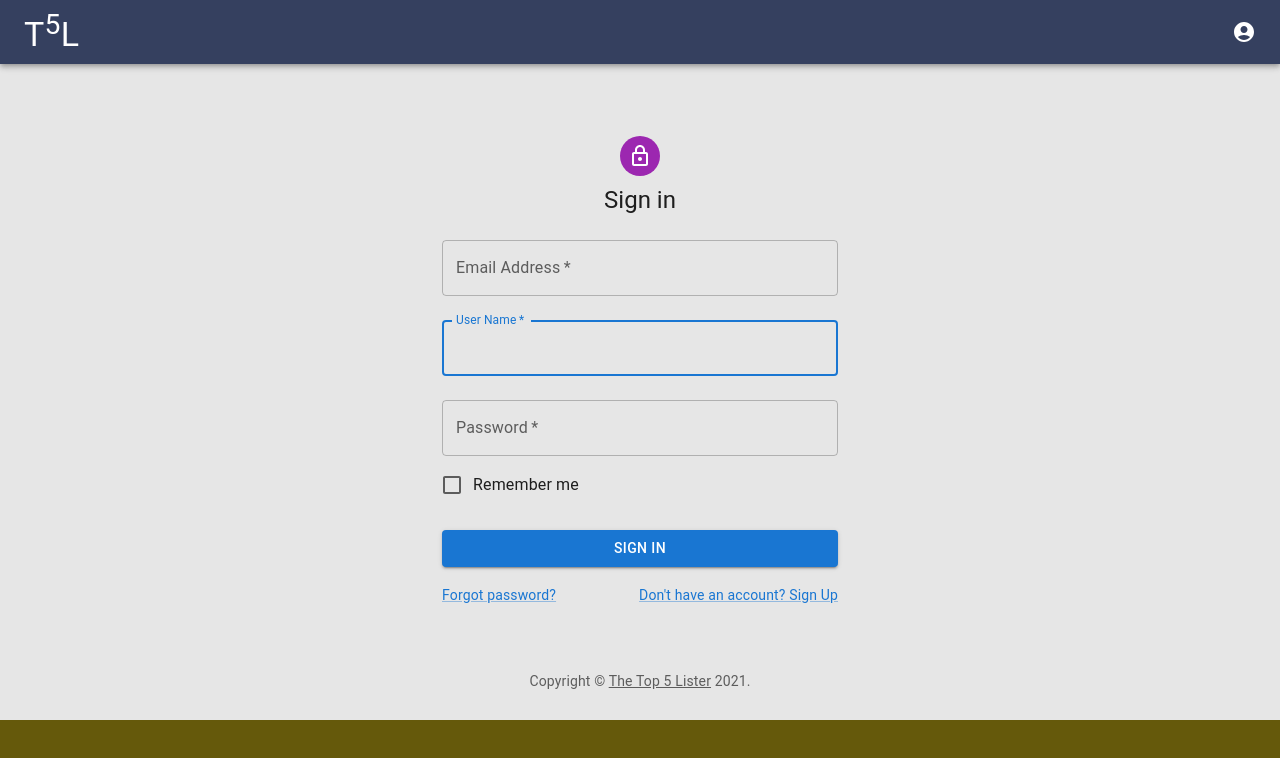
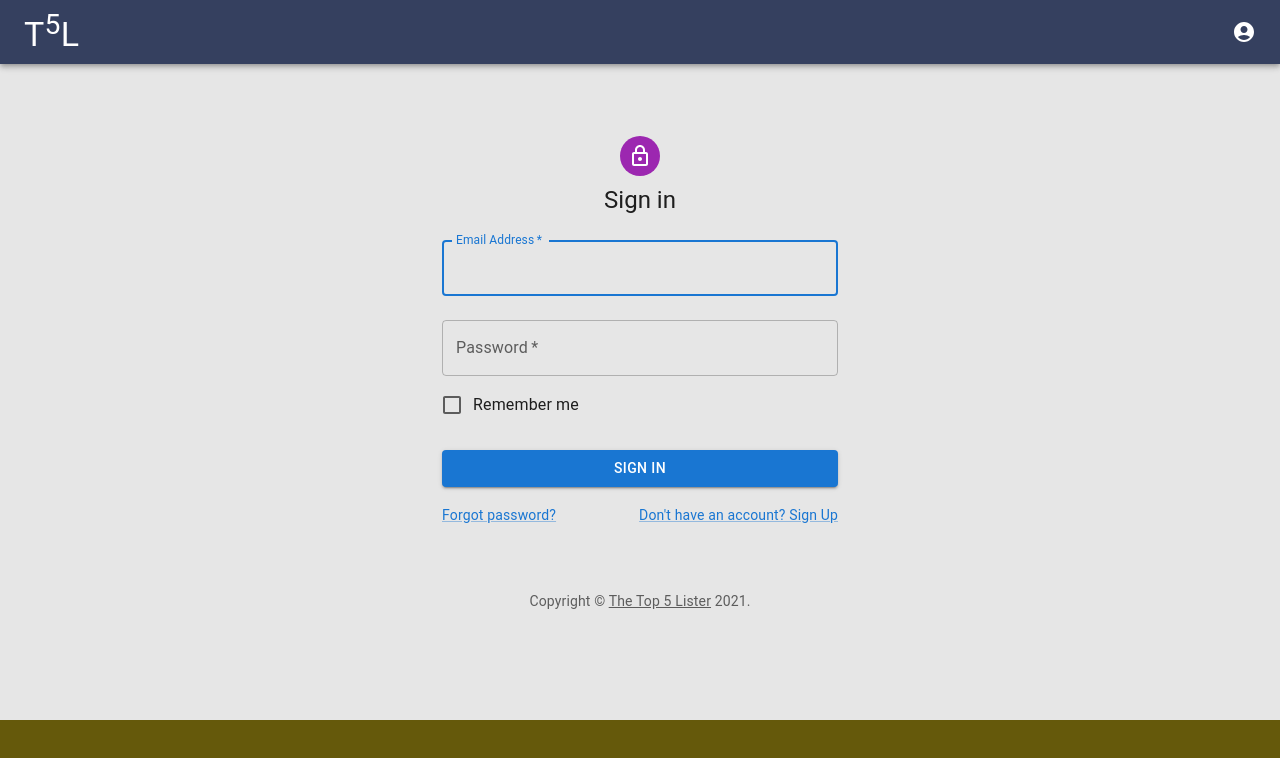
Before and after one commit to shaque00/Top-5-Lister-CSE-316, a React (Create React App) app in the folder client/: page /login in a window 1280 px wide. Shown: the top 758 px of the page. Built offline with nearby package versions, Linux system fonts and the light colour scheme; no server answers.

Commit message:
updated user loginn

```diff
--- a/client/src/components/LoginScreen.js
+++ b/client/src/components/LoginScreen.js
@@ -32,8 +32,7 @@ export default function LoginScreen() {
 
     auth.loginUser({
         email: formData.get('email'),
-        password: formData.get('password'),
-        userName: formData.get('userName')
+        password: formData.get('password')
     }, store);
   };
 
@@ -65,16 +64,6 @@ export default function LoginScreen() {
               label="Email Address"
               name="email"
               autoComplete="email"
-              autoFocus
-            />
-            <TextField
-              margin="normal"
-              required
-              fullWidth
-              id="userName"
-              label="User Name"
-              name="userName"
-              autoComplete="userName"
               autoFocus
             />
             <TextField
```
Also changed, not shown: 1 other file (tests, documents, lock files or other folders).
